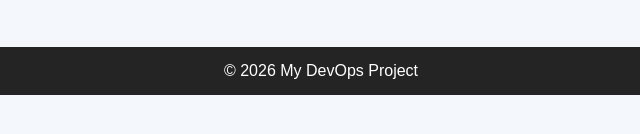
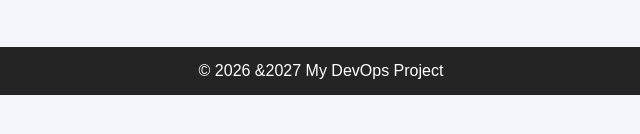
Before and after one commit to lintosamuel2025/simple-Project, a plain HTML site: page index.html in a window 1280 px wide. Shown: the part 452-586 px from the top of the page, 319-959 px from the left. Drawn offline with Linux system fonts and the light colour scheme.

Commit message:
Update index.html

```diff
--- a/index.html
+++ b/index.html
@@ -124,7 +124,7 @@
 </div>
 
 <footer>
-    <p>© 2026 My DevOps Project</p>
+    <p>© 2026 &2027 My DevOps Project</p>
 </footer>
 
 </body>
```
